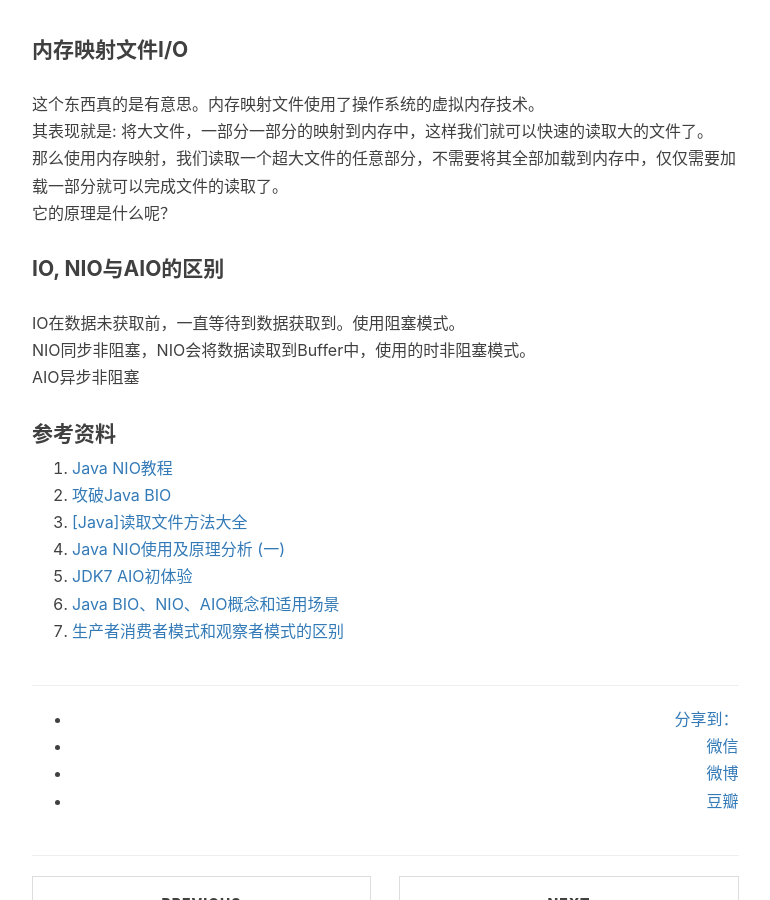
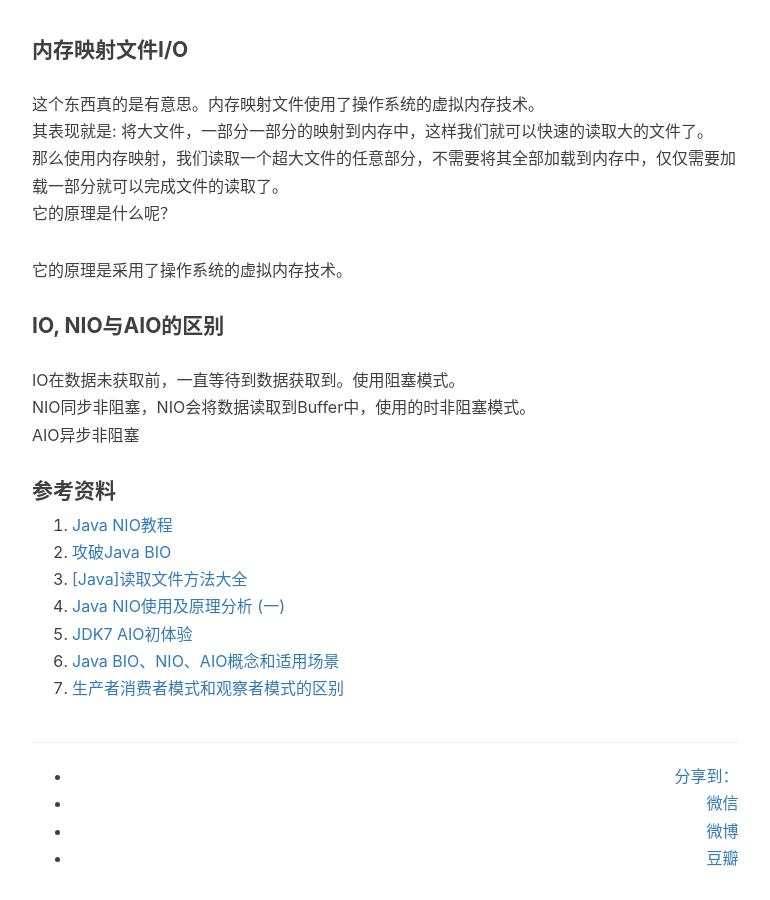
Before and after one commit to baiscjava/basicjava.github.io, a Jekyll site: the page built from _posts/2017-01-23-Java NIO-basic knowledge.md, in a window 1280 px wide and 900 px high, scrolled down 1906 px. Shown: the whole window, without its empty margins (233-1003 px from the left). Built offline with Jekyll 4.4.1, drawn with Linux system fonts in a browser that asks for light colours; nearby versions of some CDN libraries; comment, search, counter and statistics services are not loaded.

Commit message:
Update 2017-01-23-Java NIO-basic knowledge.md

```diff
--- a/_posts/2017-01-23-Java NIO-basic knowledge.md
+++ b/_posts/2017-01-23-Java NIO-basic knowledge.md
@@ -38,6 +38,10 @@ Channel可以理解为就是和实体之间进行交互的一根管子，类似S
 那么使用内存映射，我们读取一个超大文件的任意部分，不需要将其全部加载到内存中，仅仅需要加载一部分就可以完成文件的读取了。<br>
 它的原理是什么呢？<br>
 
+它的原理是采用了操作系统的虚拟内存技术。<br>
+
+
+
 #### IO, NIO与AIO的区别<br>
 IO在数据未获取前，一直等待到数据获取到。使用阻塞模式。<br>
 NIO同步非阻塞，NIO会将数据读取到Buffer中，使用的时非阻塞模式。<br>
```
